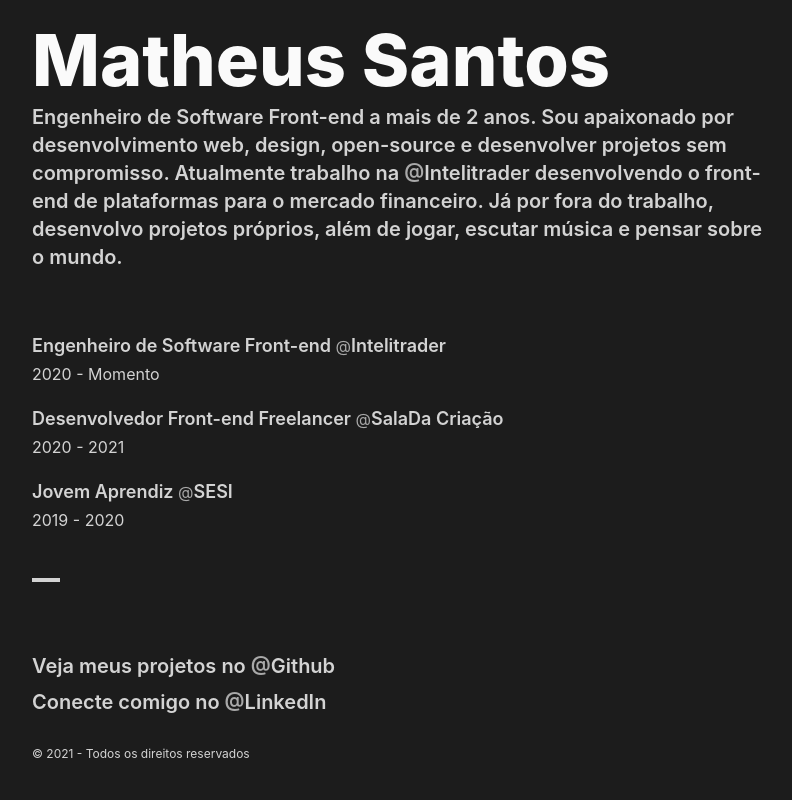
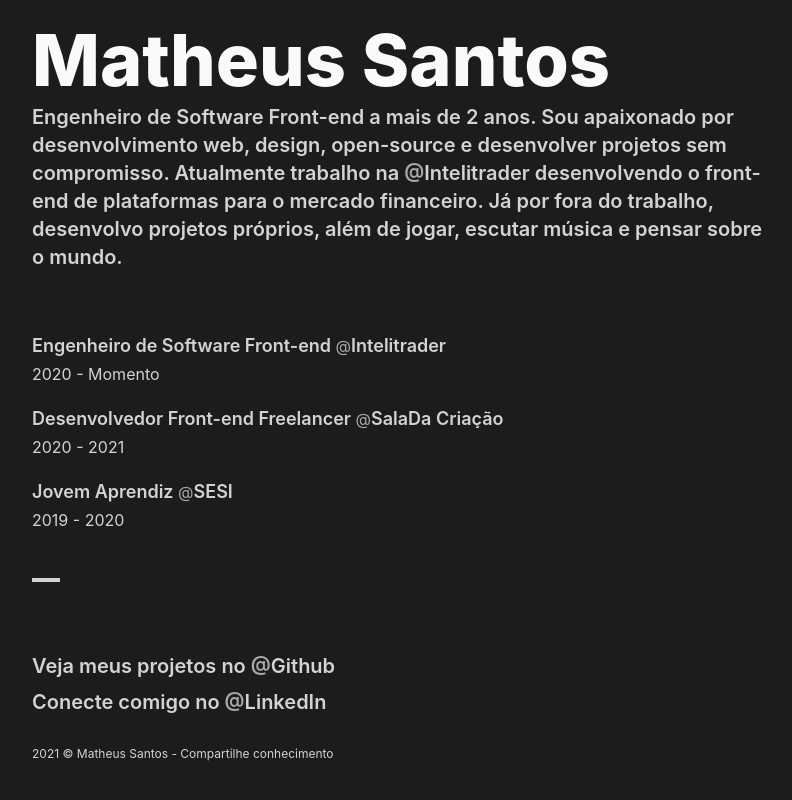
Before and after one commit to MathPSantos/my-website, a Next.js app: page / in a window 1280 px wide. Shown: the part 216-1016 px from the top of the page, without its empty margins (80-872 px from the left). Built offline with nearby package versions, Linux system fonts and the light colour scheme.

Commit message:
fix: fix media link and footter

```diff
--- a/src/components/Footer/index.tsx
+++ b/src/components/Footer/index.tsx
@@ -3,7 +3,9 @@ import { Content } from "./styles";
 export function Footer() {
   return (
     <Content>
-      <p>© {new Date().getFullYear()} - Todos os direitos reservados</p>
+      <p>
+        {new Date().getFullYear()} © Matheus Santos - Compartilhe conhecimento
+      </p>
     </Content>
   );
 }
--- a/src/components/Media/index.tsx
+++ b/src/components/Media/index.tsx
@@ -7,13 +7,13 @@ export function Media() {
     <Content>
       <p>
         Veja meus projetos no <Span>@</Span>
-        <a target="_blank" href="#">
+        <a target="_blank" href="https://github.com/MathPSantos">
           Github
         </a>
       </p>
       <p>
         Conecte comigo no <Span>@</Span>
-        <a target="_blank" href="#">
+        <a target="_blank" href="https://www.linkedin.com/in/mathpsantos/">
           LinkedIn
         </a>
       </p>
```
